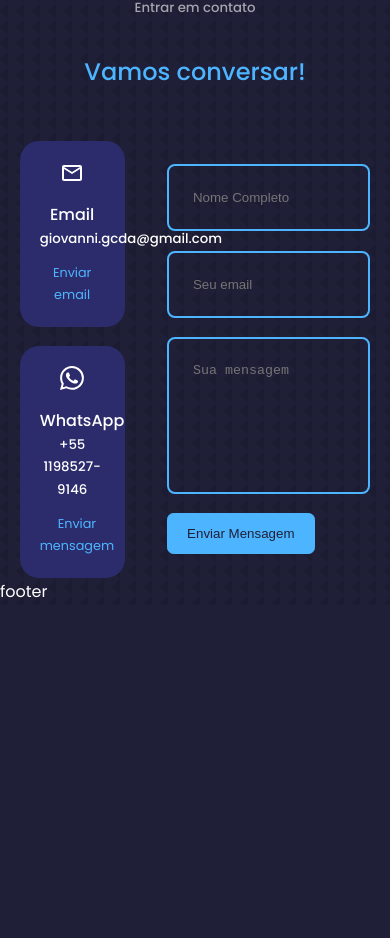
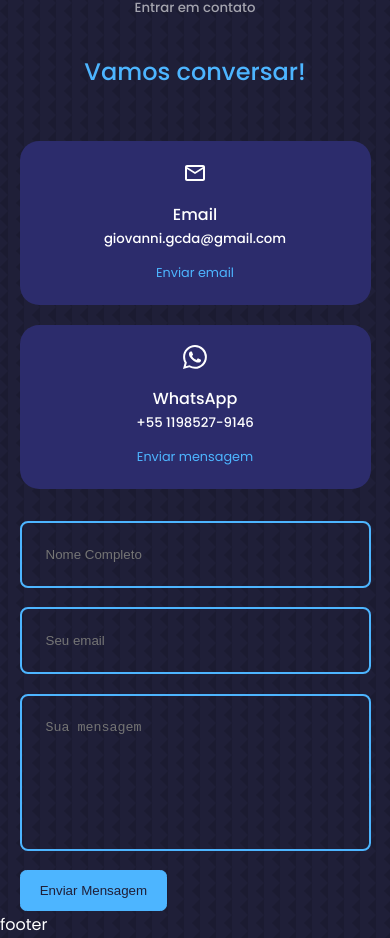
Before and after one commit to Gclayton0207/portfolio-2.0, a React (Create React App) app: page / in a window 390 px wide. Shown: the part 7293-8231 px from the top of the page. Before the commit the page ends 7898 px from the top, so only its background shows below. Built offline with nearby package versions, Linux system fonts and the light colour scheme.

Commit message:
style: Estilizando a responsividade do componente Contato

```diff
--- a/src/components/contato/contato.css
+++ b/src/components/contato/contato.css
@@ -52,3 +52,20 @@
   resize: none;
   color: var(--color-white);
 }
+/*=====================================RESPONSIVIDADE TABLET=======================*/
+
+@media screen and (max-width: 1024px) {
+    .contato__container{
+        grid-template-columns: 1fr;
+        gap:2rem;
+    }
+  }
+
+  /*=====================================RESPONSIVIDADE CELULAR=======================*/
+
+  @media screen and (max-width: 600px) {
+    .contato__container{
+        width: var(--container-width-sm);
+    }
+
+  }
```
